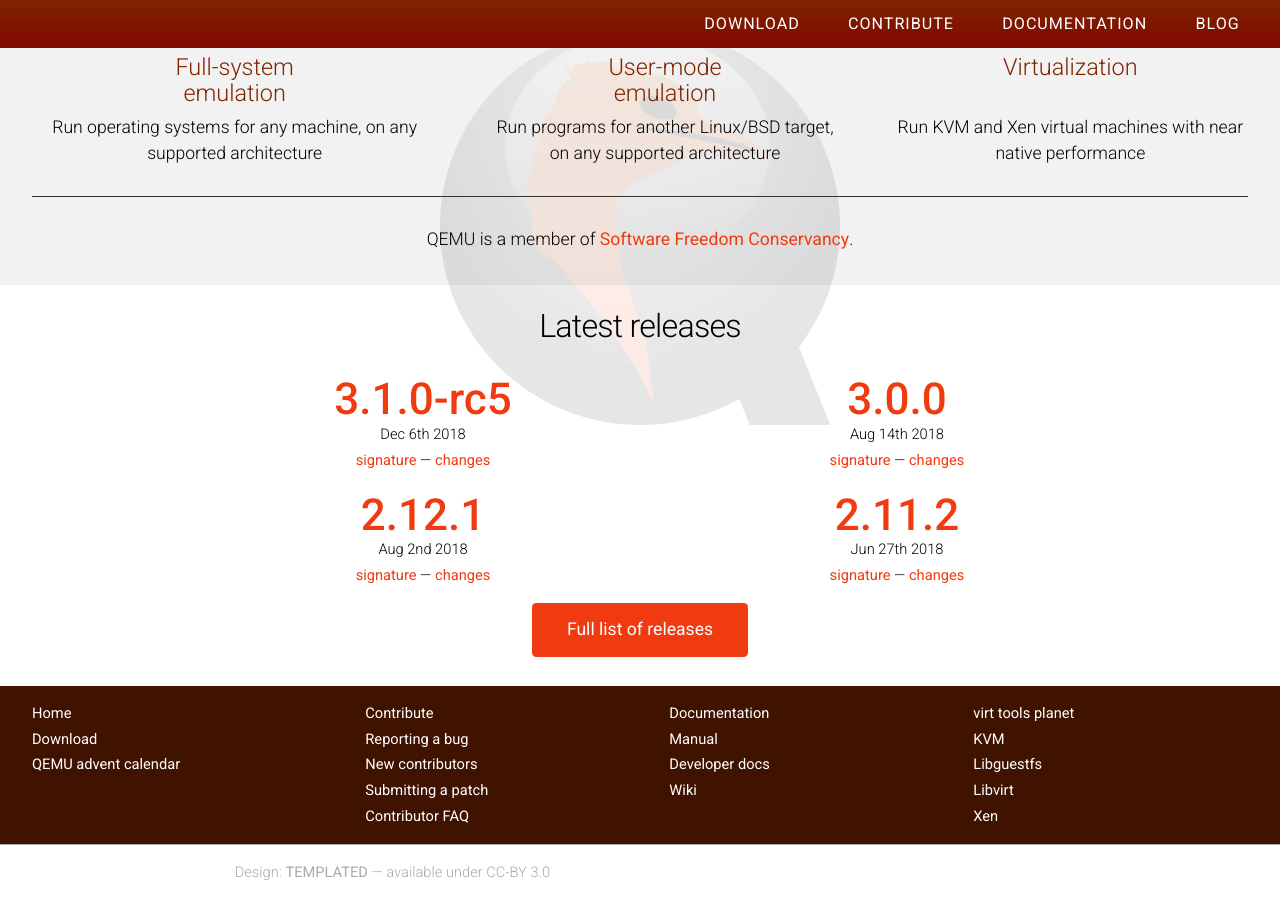
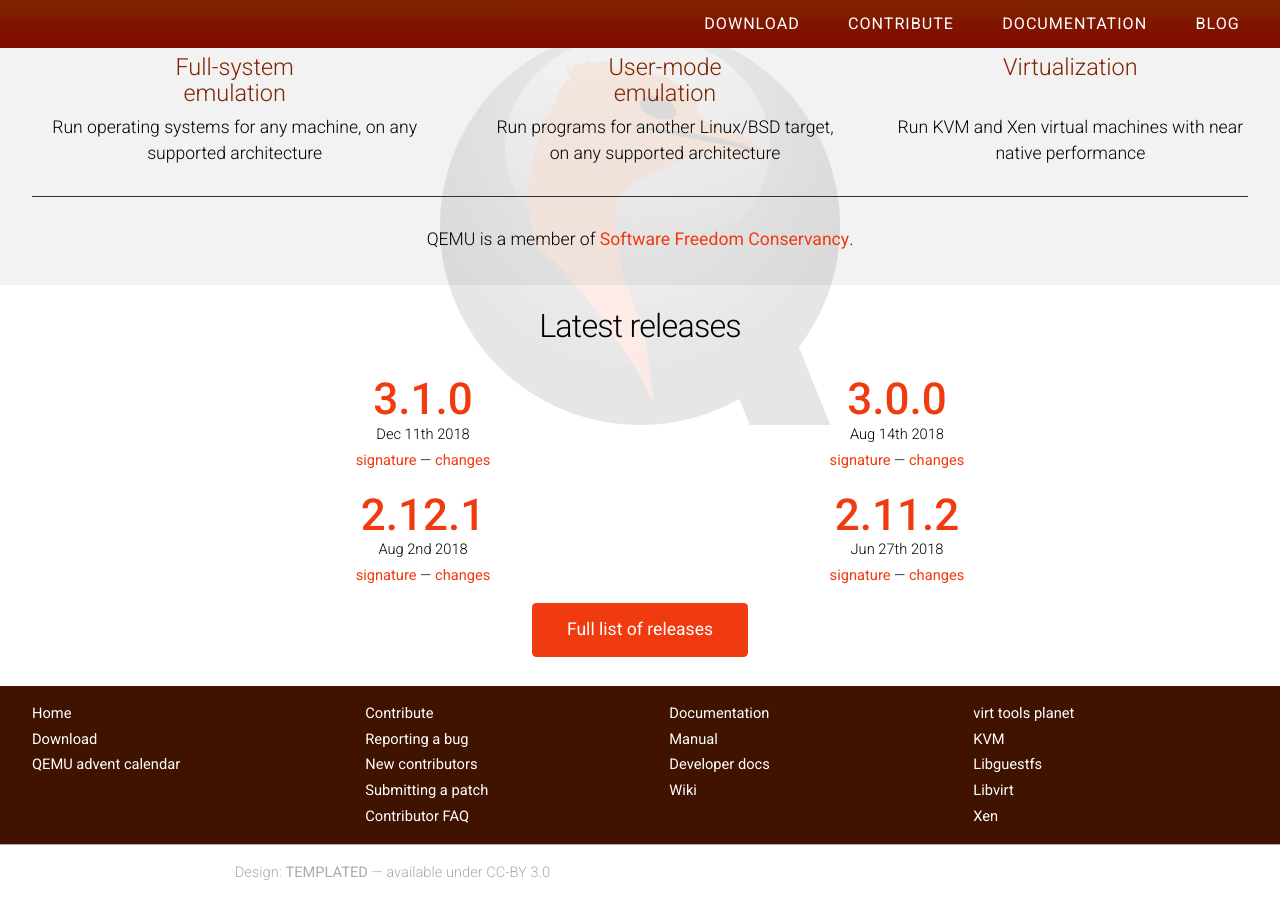
Before and after one commit to qemu/qemu-web, a Jekyll site: the page built from index.html, in a window 1280 px wide and 900 px high, scrolled down 685 px. Built offline with Jekyll 4.4.1, drawn with Linux system fonts in a browser that asks for light colours; nearby versions of some CDN libraries.

Commit message:
add v3.1.0

```diff
--- a/_data/releases.yml
+++ b/_data/releases.yml
@@ -1,6 +1,6 @@
 - branch: "3.1"
-  patch: 0-rc5
-  date: "Dec 6th 2018"
+  patch: 0
+  date: "Dec 11th 2018"
 - branch: "3.0"
   patch: 0
   date: "Aug 14th 2018"
```
